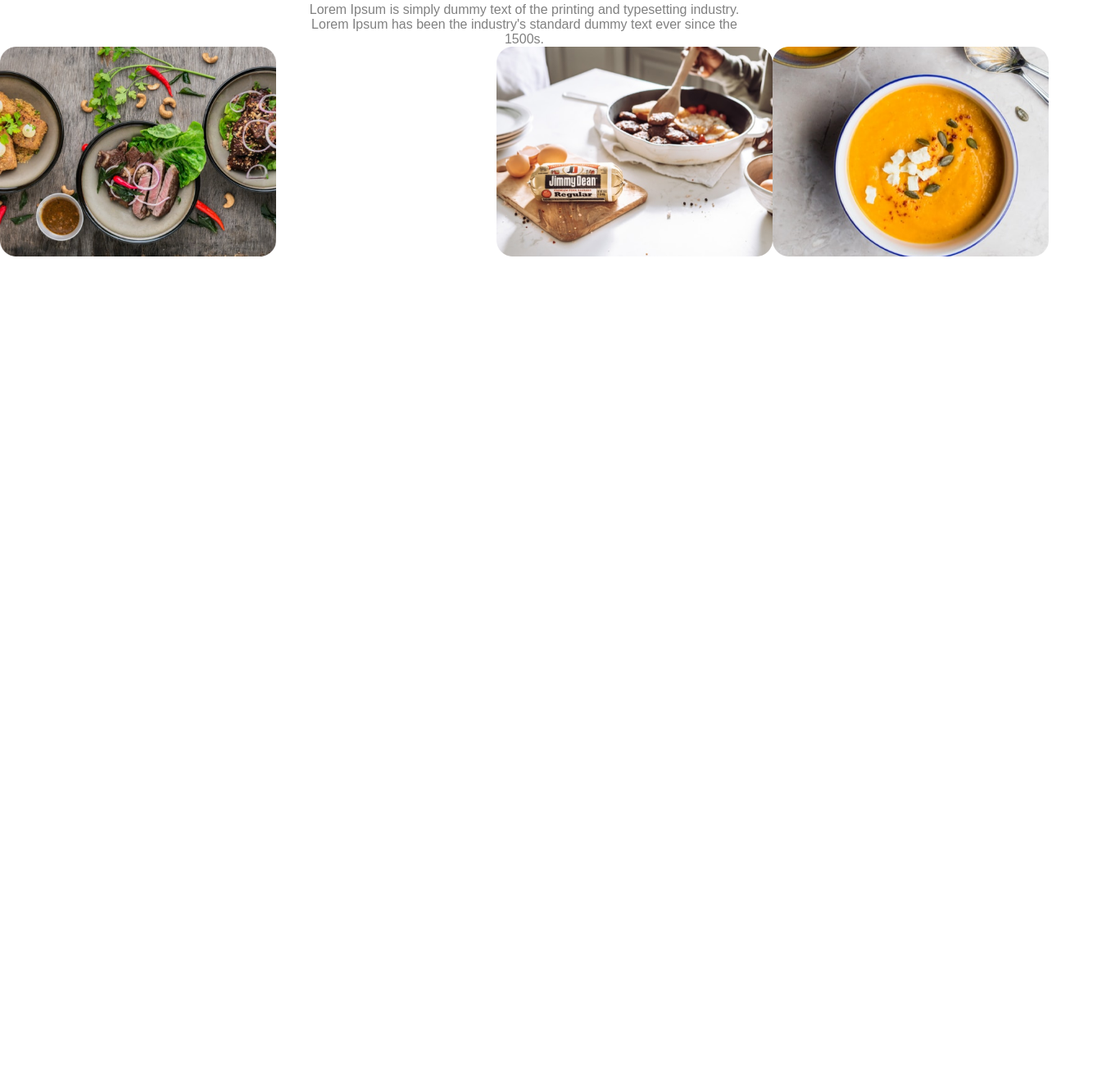
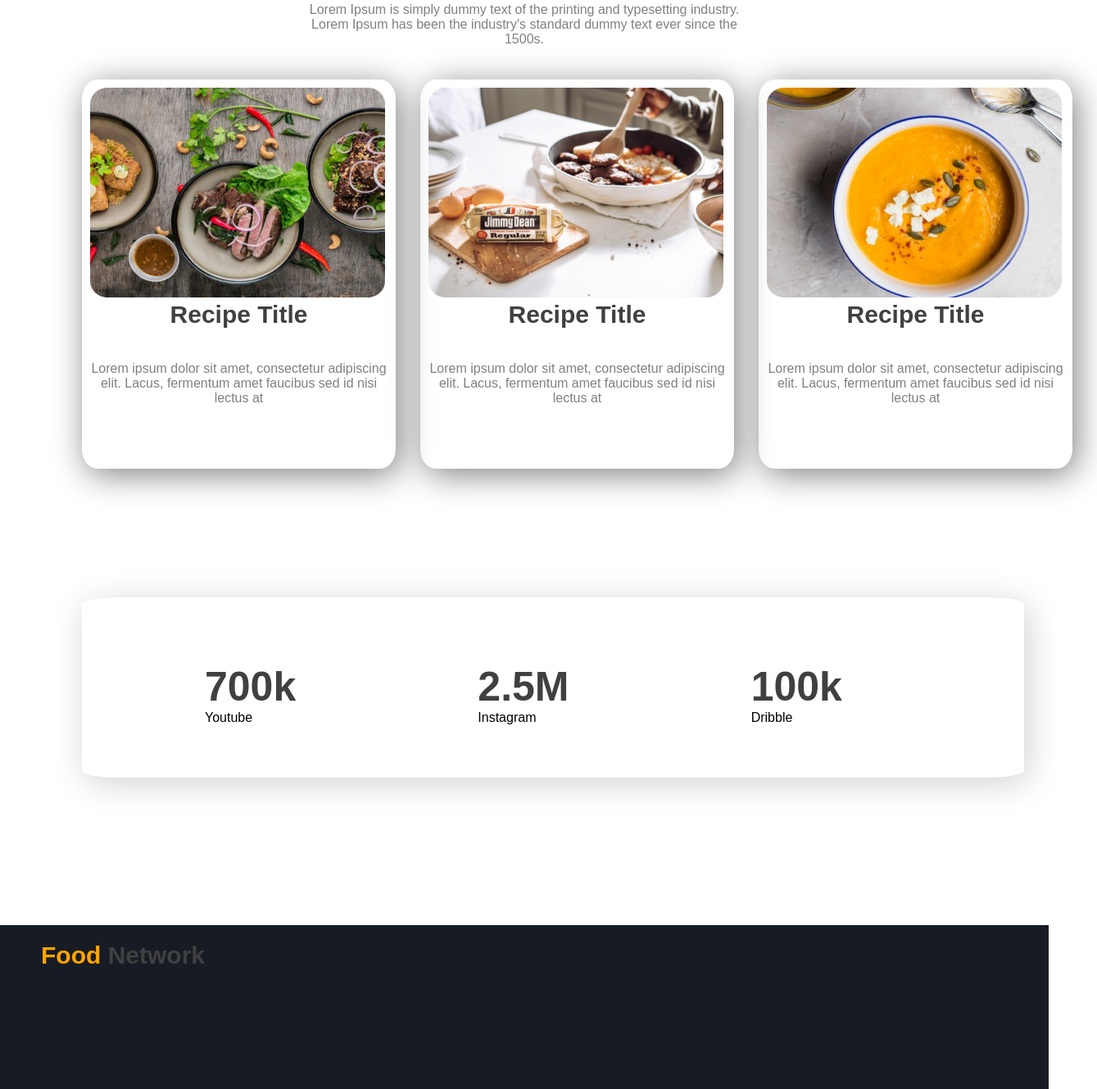
Before and after one commit to Muhit1204/food-network, a plain HTML site: page index.html in a window 1280 px wide. Shown: the part 1471-2800 px from the top of the page at 82% size, 1339 px wide, since content can reach past the window. Before the commit the page ends 1900 px from the top, so only its background shows below. Drawn offline with Linux system fonts and the light colour scheme; a web font is replaced by a local one.

Commit message:
footer added

```diff
--- a/index.html
+++ b/index.html
@@ -85,22 +85,66 @@
             Lorem Ipsum has been the industry's standard dummy text ever since the <br>
             1500s.</p>
 
-        <div class="float-container">
+        <div class="flex-container">
             <div class="left-pane">
                 <img class="recipe-img" src="images/food/Project Cover1.jpg" alt="">
-
+                <h3>Recipe Title</h3>
+                <p>Lorem ipsum dolor sit amet,
+                    consectetur adipiscing elit. Lacus,
+                    fermentum amet faucibus sed id nisi
+                    lectus at</p>
             </div>
 
-            <div class="middle-pan">
+            <div class="middle-pane">
                 <img class="recipe-img" src="images/food/Project Cover.jpg" alt="">
-
+                <h3>Recipe Title</h3>
+                <p>Lorem ipsum dolor sit amet,
+                    consectetur adipiscing elit. Lacus,
+                    fermentum amet faucibus sed id nisi
+                    lectus at</p>
             </div>
-            <div class="right-pan">
+            <div class="right-pane">
                 <img class="recipe-img" src="images/food/Project Cover.png" alt="">
+                <h3>Recipe Title</h3>
+                <p>Lorem ipsum dolor sit amet,
+                    consectetur adipiscing elit. Lacus,
+                    fermentum amet faucibus sed id nisi
+                    lectus at</p>
             </div>
         </div>
     </section>
 
+    <section class="stats-section">
+        <div class="flex-container-2">
+            <div class="stat-youtube">
+                <h1>700k</h1>
+                <p>Youtube</p>
+            </div>
+            <div class="stat-ig">
+                <h1>2.5M</h1>
+                <p>Instagram</p>
+            </div>
+            <div class="stat-dribble">
+                <h1>100k</h1>
+                <p>Dribble</p>
+            </div>
+
+        </div>
+    </section>
+
+    <footer>
+        <div class=footer-container>
+            <div class="left-footer">
+                <h3>
+                    <span>Food</span> Network
+                </h3>
+            </div>
+            <div class="right-footer">
+
+            </div>
+        </div>
+
+    </footer>
 
 
 </body>
--- a/style.css
+++ b/style.css
@@ -1,6 +1,6 @@
 body{
     font-family: 'Otomanopee One', sans-serif;
-    box-sizing: border-box;
+
 }
 
 *{
@@ -60,11 +60,11 @@ nav .content .links{
 
 section{
     height: 500px;
-    padding-bottom: 150px;
+    padding: 100px;
 }
 
 .half-width{
-    margin-top: 80px;
+
     width:40%;
     float: left;
     margin-left: 5%;
@@ -72,7 +72,7 @@ section{
 }
 
 .half-width-left{
-    margin-top: 220px;
+    margin-top: 150px;
     width:40%;
     float: left;
     margin-left: 5%;
@@ -92,6 +92,10 @@ h3{
     font-size: 30px;
     color: #404040;
     text-align: center;
+}
+
+h3 span{
+    color: orange;
 }
 
 .top-banner{
@@ -134,38 +138,92 @@ h1 span{
 .mid-section-cover{
     width: 300px;
     height: 430px;
-    margin-left: 200px ;
+    margin-left: 100px;
 }
 
-.recipe-section{
-    margin-top: 100px;
-}
 .recipe-section p {
     margin-top: 40px;
     color: #808080;
     text-align: center;
 }
 
-.float-container {
+.flex-container {
+    margin-top: 40px;
     display: flex;
+    width: 1239px;
+    height: 528px;
   }
 
 .left-pane{
-
     flex: 1;
+    margin-right: 30px;
+    box-shadow: 5px 7px 40px gray;
+    height: 90%;
+    padding: 10px;
+    border-radius: 5%;
 }
 
 .middle-pane{
 
     flex: 1;
+    margin-right: 30px;
+    box-shadow: 5px 7px 40px gray;
+    height: 90%;
+    padding: 10px;
+    border-radius: 5%;
 }
 
 .right-pane{
 
     flex: 1;
+    margin-right: 30px;
+    box-shadow: 5px 7px 40px gray;
+    height: 90%;
+    padding: 10px;
+    border-radius: 5%;
 }
 
 .recipe-img{
-    width: 337px;
+    width: 360px;
     height: 256px;
 }
+
+.stats-section{
+    margin-top: 300px;
+}
+.flex-container-2{
+
+    display: flex;
+    width: 1150px;
+    height: 220px;
+    box-shadow: 5px 7px 40px rgb(209, 209, 209);
+    padding: 80px 0px 0px 0px;
+    border-radius: 4%;
+}
+
+.stat-youtube{
+    margin-left: 150px;
+    flex: 1;
+}
+
+.stat-ig{
+    flex: 1;
+}
+
+.stat-dribble{
+    flex: 1;
+}
+
+footer{
+    display: flex;
+    background-color: #171c24;
+    height: 256px;
+}
+
+.left-footer{
+    flex: 1;
+    margin: 20px 0px 0px 50px;
+}
+.right-footer{
+    flex: 1;
+}
```
